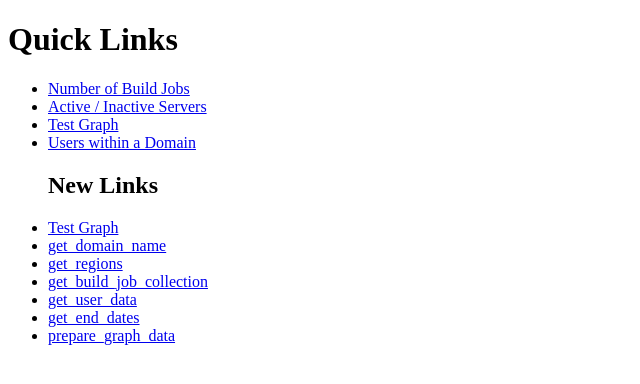
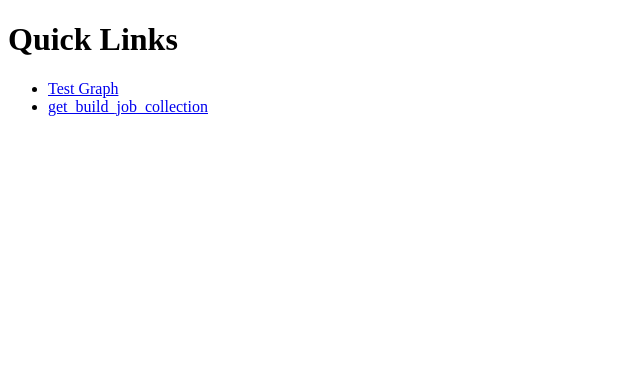
Before and after one commit to gilldunne/Project, a Django app: template templates/index.html in a window 1280 px wide. Shown: the top 384 px of the page, without its empty margins (0-640 px from the left). Run offline with Django 3.2, Linux system fonts and the light colour scheme; the template is opened without the code that fills it, so the values that code supplies are empty.

Commit message:
Working thus far

```diff
--- a/templates/buildjobs.html
+++ b/templates/buildjobs.html
@@ -15,7 +15,7 @@
 <html>
 	<head>
 		<title>SBuilJobs</title>
-		<link rel="stylesheet" type="text/css" href="{% static '/static/style/style.css' %}">
+		<link rel="stylesheet" type="text/css" href="{% static '/static/css/style.css' %}">
 		<script src="http://d3js.org/d3.v3.min.js"></script>
         <script src="http://labratrevenge.com/d3-tip/javascripts/d3.tip.v0.6.3.js"></script>
         <script src="http://ajax.googleapis.com/ajax/libs/jquery/1.11.2/jquery.min.js"></script>
@@ -46,7 +46,7 @@
                     var getRequest = function(callbackResponse) {
                         $.ajax({
                             type: "GET",
-        url: "/api/buildjob",
+                            url: "/api/get_build_job_collection",
                             cache: false,
 
                             success: function (response) {
--- a/templates/index.html
+++ b/templates/index.html
@@ -9,21 +9,13 @@
 
 <h1>Quick Links</h1>
 <ul>
-    <li><a href="api/buildjob">Number of Build Jobs</a></li>
-    <li><a href="api/active-jobs">Active / Inactive Servers</a></li>
     <li><a href="api/test">Test Graph</a></li>
-    <li><a href="api/users">Users within a Domain</a></li>
-    <h2>New Links</h2>
-
-    <li><a href="api/test">Test Graph</a></li>
-
-    <!-- ***** NEW BEGINNINGS ***** -->
-    <li><a href="api/get_domain_name">get_domain_name</a></li>
-    <li><a href="api/get_regions">get_regions</a></li>
+{#    <li><a href="api/get_domain_name">get_domain_name</a></li>#}
+{#    <li><a href="api/get_regions">get_regions</a></li>#}
     <li><a href="api/get_build_job_collection">get_build_job_collection</a></li>
-    <li><a href="api/get_user_data">get_user_data</a></li>
-    <li><a href="api/get_end_dates">get_end_dates</a></li>
-   <li><a href="api/prepare_graph_data">prepare_graph_data</a></li>
+{#    <li><a href="api/get_user_data">get_user_data</a></li>#}
+{#    <li><a href="api/get_end_dates">get_end_dates</a></li>#}
+{#   <li><a href="api/prepare_graph_data">prepare_graph_data</a></li>#}
 </ul>
 
 </body>
```
Also changed, not shown: DashBoardIBM/db_wrapper.py (+7 -6 lines), DashBoardIBM/views.py (+30 -30 lines), 2 other files. Lines whose indentation alone changed are shown as unchanged.
